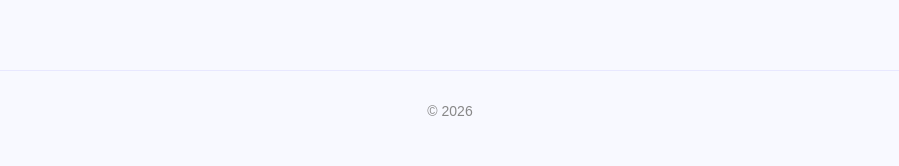
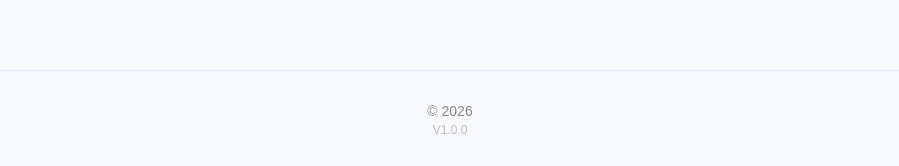
Before and after one commit to Peparoncino/first_portfolio, a React (Vite) app: page / in a window 1280 px wide. Shown: the part 1107-1273 px from the top of the page, without its empty margins (190-1089 px from the left). Built offline with nearby package versions, Linux system fonts and the light colour scheme.

Commit message:
footerにバージョン表示の追加とスタイル設定

```diff
--- a/src/components/Footer.jsx
+++ b/src/components/Footer.jsx
@@ -1,7 +1,10 @@
+const VERSION = '1.0.0'
+
 function Footer(){
   return(
     <footer>
       <p>&copy; 2026</p>
+      <p className="footer-version">V{VERSION}</p>
     </footer>
   )
 }
--- a/src/index.css
+++ b/src/index.css
@@ -274,6 +274,14 @@ footer {
   border-top: 1px solid #e8e8ff;
   font-size: 0.875rem;
   color: #888;
+  display: flex;
+  flex-direction: column;
+  gap: 0.25rem;
+}
+
+.footer-version {
+  font-size: 0.75rem;
+  color: #bbb;
 }
 
 /* レスポンシブ */
```
